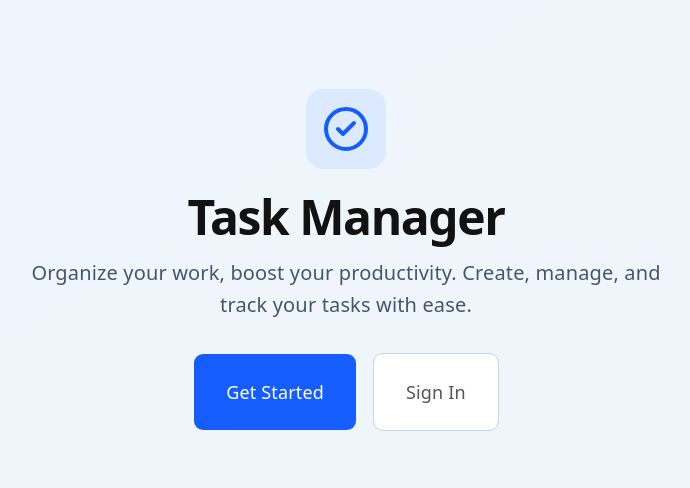
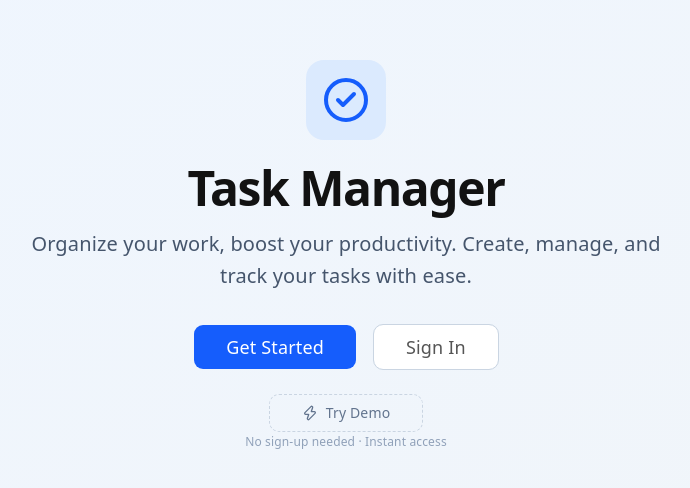
Before and after one commit to Chythanya-v/task_manager, a React app in the folder frontend/: page / in a window 1280 px wide. Shown: the part 140-628 px from the top of the page, without its empty margins (294-984 px from the left). Built offline with nearby package versions, Linux system fonts and the light colour scheme; no server answers; the HTML template or start-up script is replaced by a standard one.

Commit message:
added demo login button to home page

```diff
--- a/frontend/src/components/Home.jsx
+++ b/frontend/src/components/Home.jsx
@@ -1,10 +1,32 @@
-import React from "react";
+import React, { useState } from "react";
 import { useNavigate } from "react-router-dom";
 import { Button } from "./ui/button";
-import { CheckCircle2 } from "lucide-react";
+import { CheckCircle2, Zap } from "lucide-react";
+import { login } from "../utils/api";
 
 export default function Home() {
     const navigate = useNavigate();
+    const [demoLoading, setDemoLoading] = useState(false);
+    const [demoError, setDemoError] = useState("");
+
+    const handleDemo = async () => {
+        setDemoError("");
+        setDemoLoading(true);
+        try {
+            const data = await login("test@example.com", "test");
+            if (data.token) {
+                localStorage.setItem("token", data.token);
+                window.location.href = "/tasks";
+            } else {
+                setDemoError(data.message || "Demo login failed. Please try again.");
+            }
+        } catch (err) {
+            setDemoError("Network error. Please check your connection.");
+        } finally {
+            setDemoLoading(false);
+        }
+    };
+
 
     return (
         <div className="flex flex-col items-center justify-center min-h-screen bg-gradient-to-br from-blue-50 to-slate-100 px-4">
@@ -26,20 +48,35 @@ export default function Home() {
                 <div className="flex flex-col sm:flex-row gap-4 justify-center">
                     <Button
                         variant="default"
-                        size="lg"
                         onClick={() => navigate("/signup")}
-                        className="bg-blue-600 hover:bg-blue-700 text-white px-8 py-6 text-lg h-auto"
+                        className="bg-blue-600 hover:bg-blue-700 text-white px-8 py-2 text-lg h-auto"
                     >
                         Get Started
                     </Button>
                     <Button
                         variant="outline"
-                        size="lg"
                         onClick={() => navigate("/login")}
-                        className="px-8 py-6 text-lg h-auto border-slate-300"
+                        className="px-8 py-2 text-lg h-auto border-slate-300"
                     >
                         Sign In
                     </Button>
+                </div>
+
+                <div className="mt-6">
+                    <Button
+                        id="home-demo-btn"
+                        variant="ghost"
+                        onClick={handleDemo}
+                        disabled={demoLoading}
+                        className="text-slate-500 hover:text-blue-600 hover:bg-blue-50 px-8 py-2 h-auto text-sm gap-2 border border-dashed border-slate-300 hover:border-blue-300"
+                    >
+                        <Zap className="w-4 h-4" />
+                        {demoLoading ? "Logging in…" : "Try Demo"}
+                    </Button>
+                    {demoError && (
+                        <p className="mt-3 text-sm text-red-500">{demoError}</p>
+                    )}
+                    <p className="mt-2 text-xs text-slate-400">No sign-up needed · Instant access</p>
                 </div>
             </div>
         </div>
```
